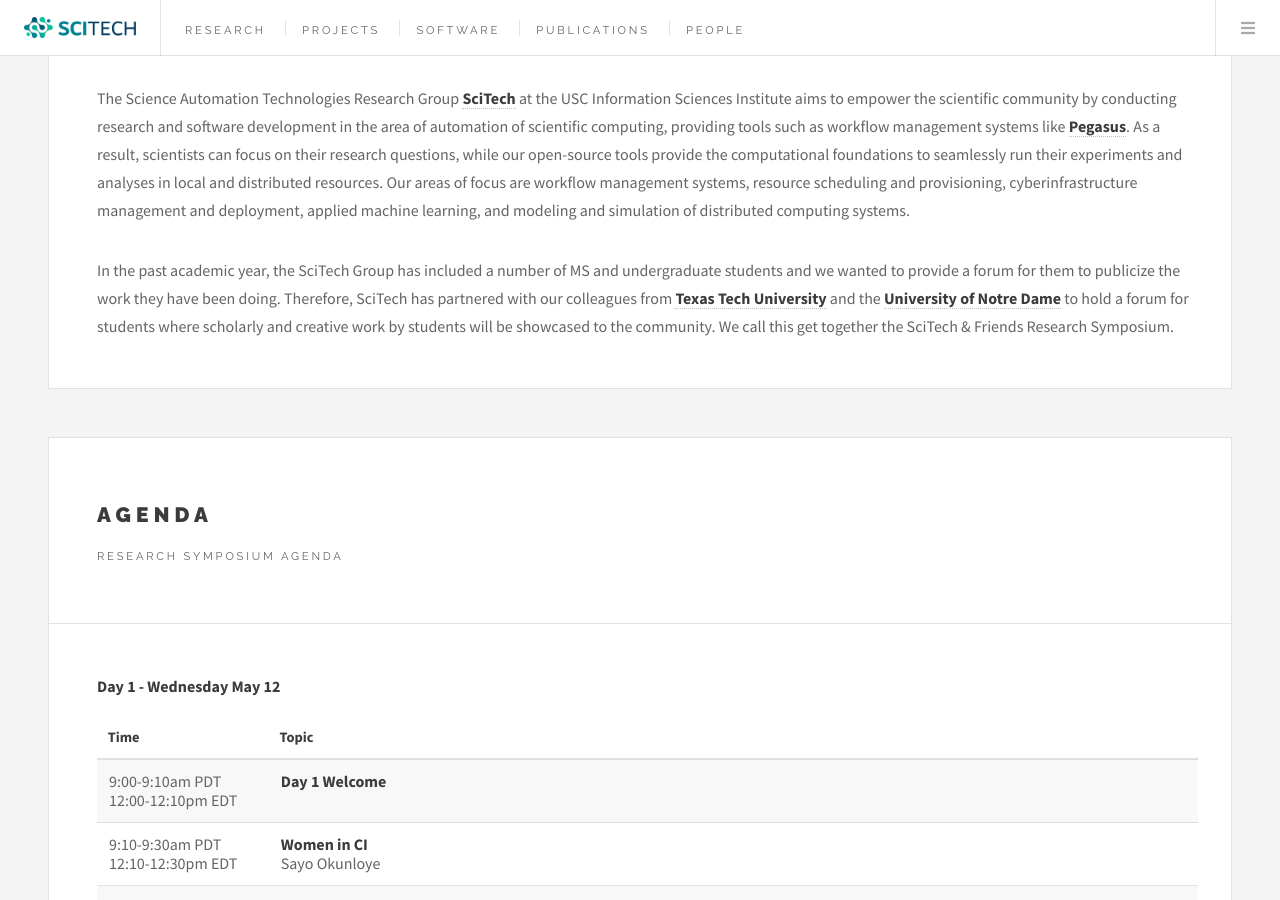
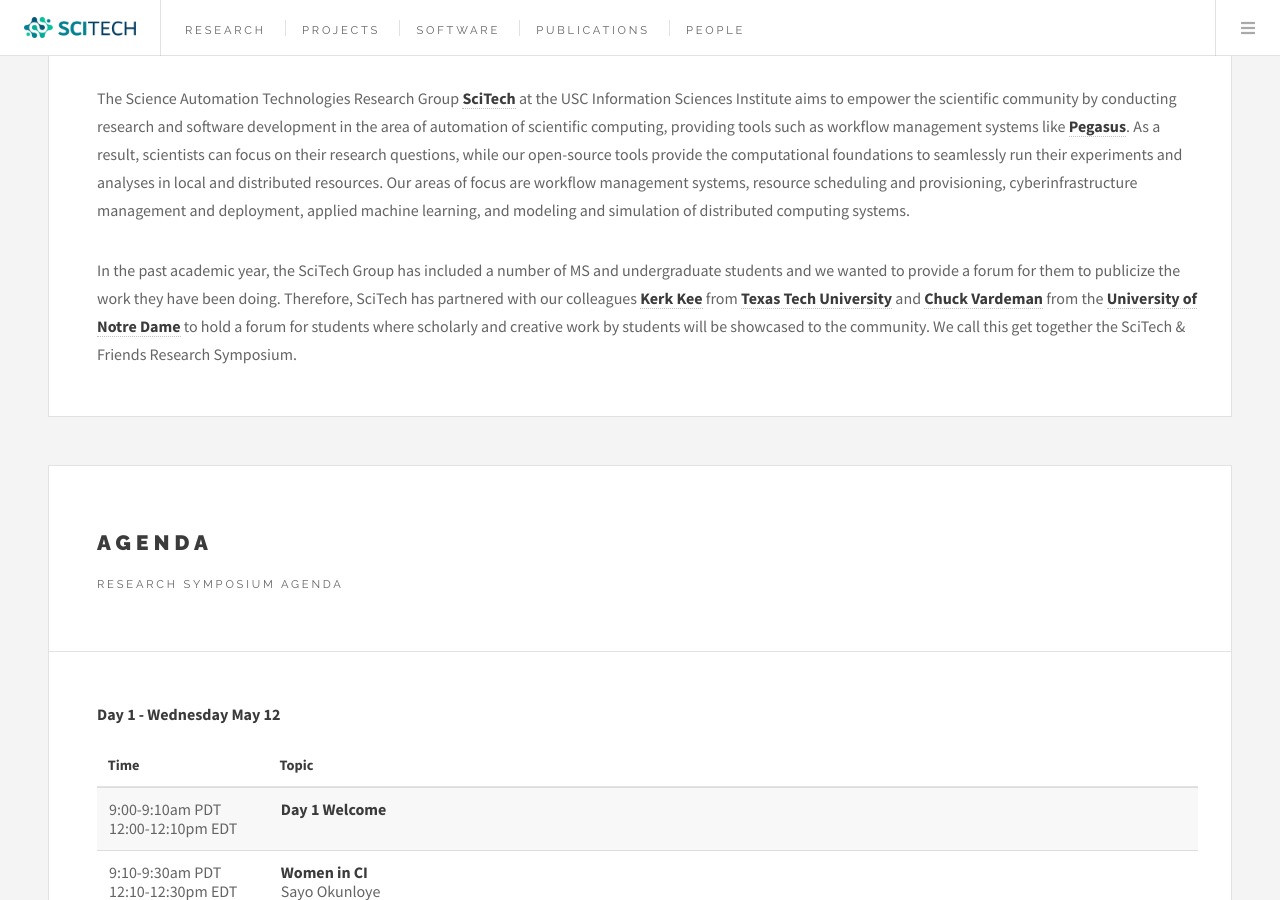
Before and after one commit to scitech-isi/scitech-isi.github.io, a Jekyll site: the page built from research-symposium.html, in a window 1280 px wide and 900 px high, scrolled down 696 px. Built offline with Jekyll 4.4.1, drawn with Linux system fonts in a browser that asks for light colours.

Commit message:
Added Kerk and Chuck and links

```diff
--- a/research-symposium.html
+++ b/research-symposium.html
@@ -34,9 +34,8 @@
                     In the past academic year, the SciTech Group has included a number of MS and undergraduate students
                     and we
                     wanted to provide a forum for them to publicize the work they have been doing. Therefore, SciTech
-                    has partnered with our colleagues from <a href="https://www.ttu.edu" target="_blank"><strong>Texas
-                    Tech
-                    University</strong></a> and the <a href="https://www.nd.edu" target="_blank"><strong>University of
+                    has partnered with our colleagues <a href="www.ekerk.com" target="_blank"><strong>Kerk Kee</strong></a> from <a href="https://www.ttu.edu" target="_blank"><strong>Texas
+                    Tech University</strong></a> and <a href="https://crc.nd.edu/about/people/charles-vardeman/" target="_blank"><strong>Chuck Vardeman</strong></a> from the <a href="https://www.nd.edu" target="_blank"><strong>University of
                     Notre Dame</strong></a> to hold a forum for students where scholarly and creative work by students
                     will be showcased to the community. We call this get together the SciTech & Friends Research
                     Symposium.
```
